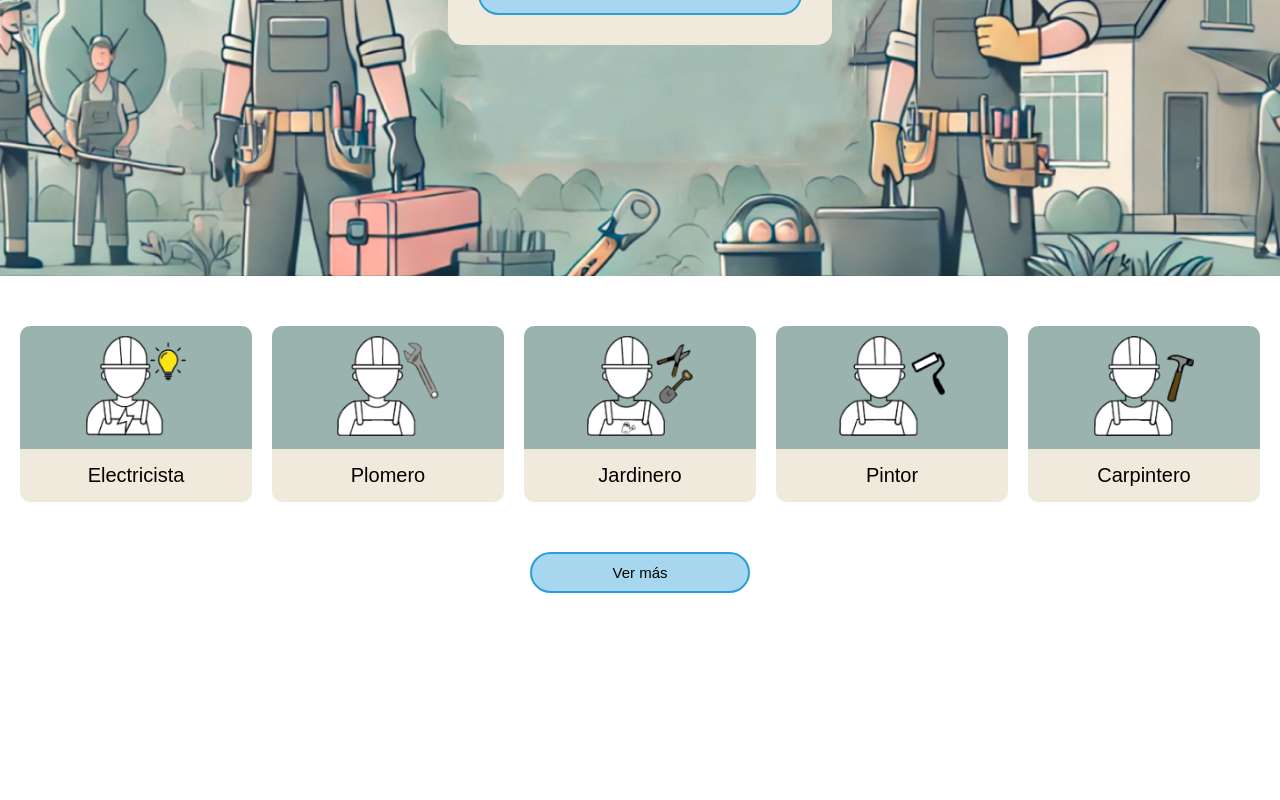
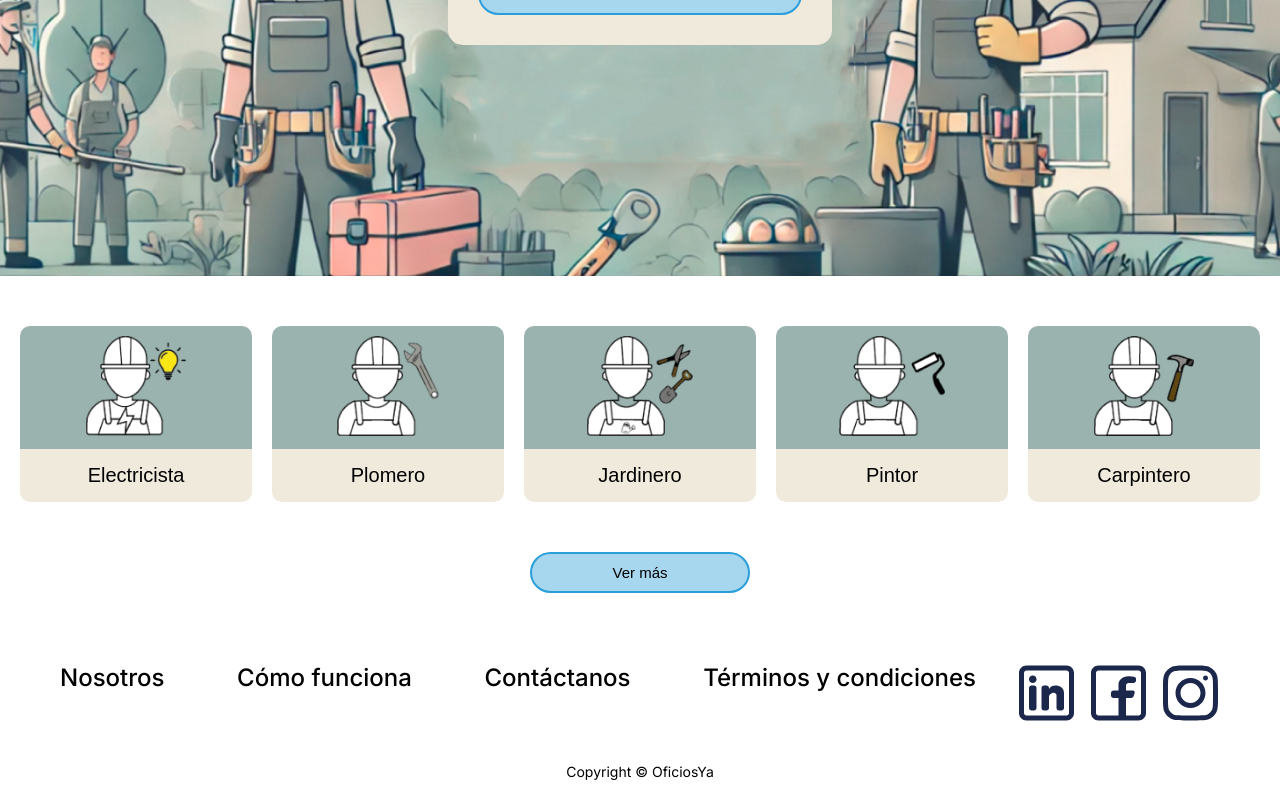
Before and after one commit to No-Country-simulation/S19-14-t-webapp, a React (Vite) app in the folder frontend/: page / in a window 1280 px wide. Shown: the part 364-1164 px from the top of the page. Before the commit the page ends 1007 px from the top, so only its background shows below. Built offline with nearby package versions, Linux system fonts and the light colour scheme.

Commit message:
feat: Footer component and fragment tag added

```diff
--- a/frontend/src/App.jsx
+++ b/frontend/src/App.jsx
@@ -1,11 +1,12 @@
-import React from 'react'
 import { BrowserRouter as Router, Route, Routes } from "react-router-dom";
-import Home from './modules/home/pages/home'
+import Home from './modules/home/pages/Home'
 import Registro from './modules/auth/pages/Registro';
+import { Footer } from "./core/components/Footer";
 
 
 export default function App() {
     return (
+      <>
       <Router>
         <Routes>
             <Route path="/" element={<Home/>} />
@@ -13,5 +14,7 @@ export default function App() {
 
         </Routes>
       </Router>
+      <Footer />
+      </>
     )
 }
```
